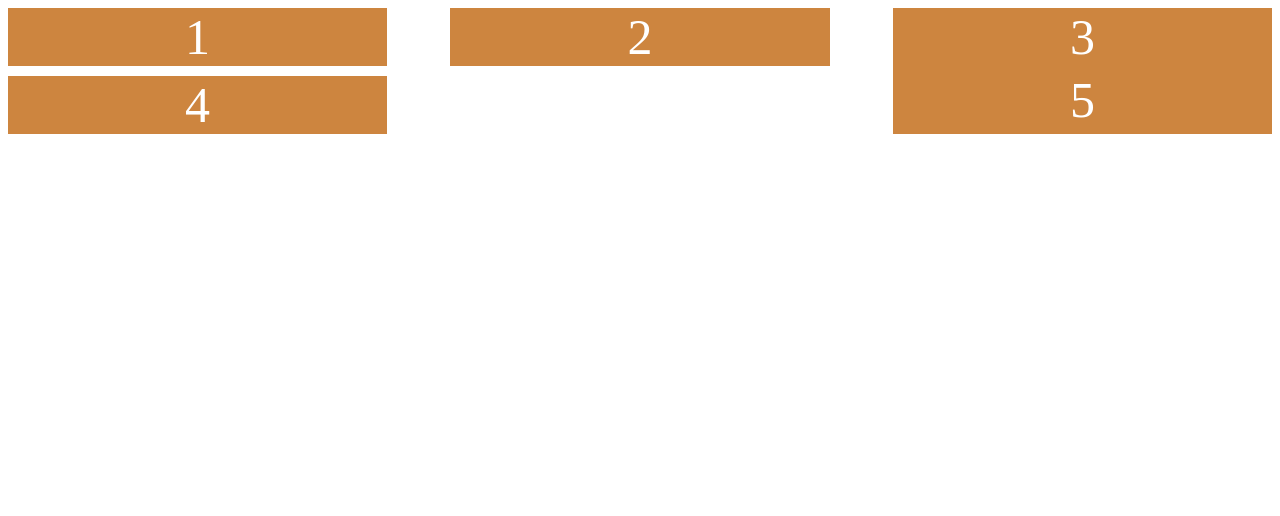
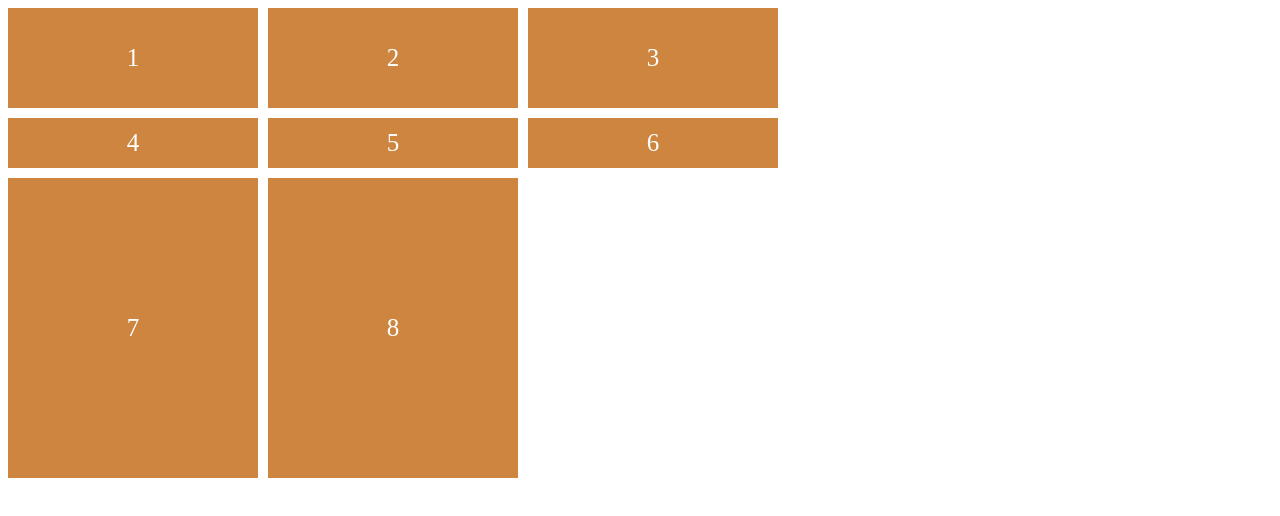
Before and after one commit to vriznet/na-css-grid, a plain HTML site: page index.html in a window 1280 px wide. Drawn offline with Linux system fonts and the light colour scheme.

Commit message:
2.1 CSS Grid Basic Concepts

```diff
--- a/index.html
+++ b/index.html
@@ -14,5 +14,8 @@
     <div class="child">3</div>
     <div class="child">4</div>
     <div class="child">5</div>
+    <div class="child">6</div>
+    <div class="child">7</div>
+    <div class="child">8</div>
   </div>
 </body></html>
--- a/styles.css
+++ b/styles.css
@@ -1,20 +1,17 @@
 .father {
-  display: flex;
-  flex-wrap: wrap;
-  justify-content: space-between;
+  display: grid;
+  grid-template-columns: 250px 250px 250px;
+  grid-template-rows: 100px 50px 300px;
+  column-gap: 10px;
+  row-gap: 10px;
 }
 
 .child {
   flex-basis: 30%;
   background-color: peru;
+  font-size: 25px;
   color: white;
-  font-size: 50px;
   display: flex;
   justify-content: center;
   align-items: center;
 }
-
-.child:nth-child(4) {
-  margin-top: 10px;
-  ;
-}
```
